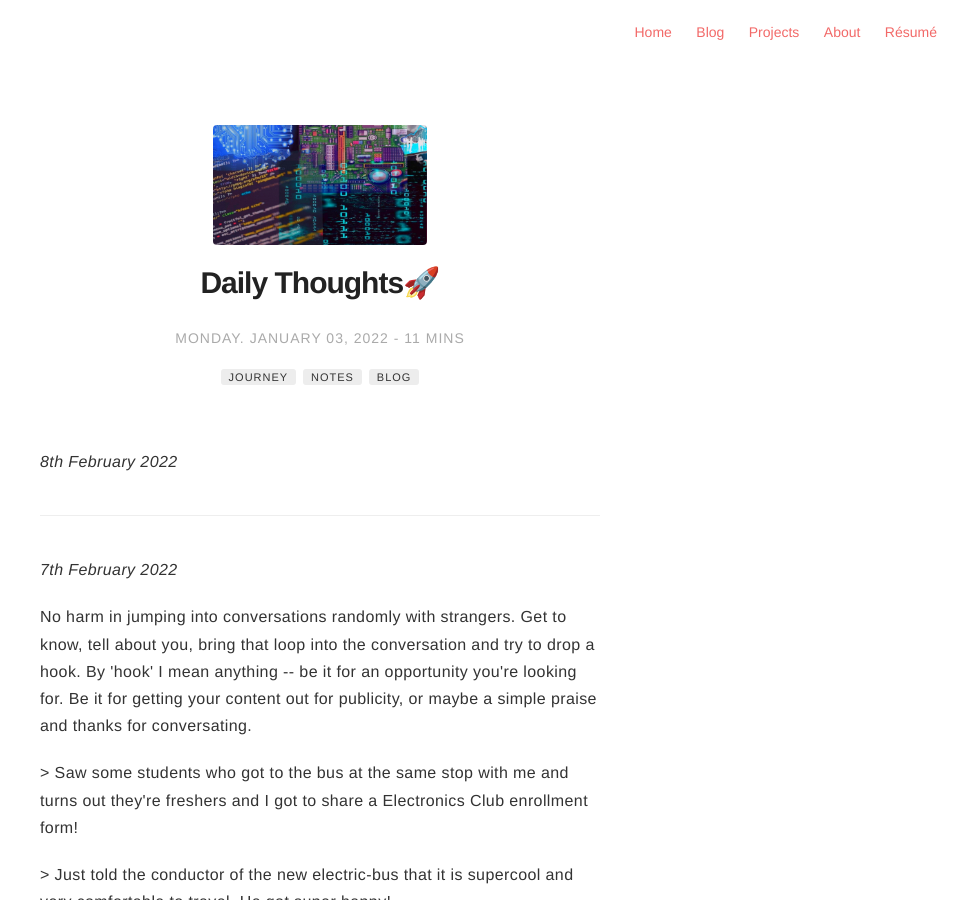
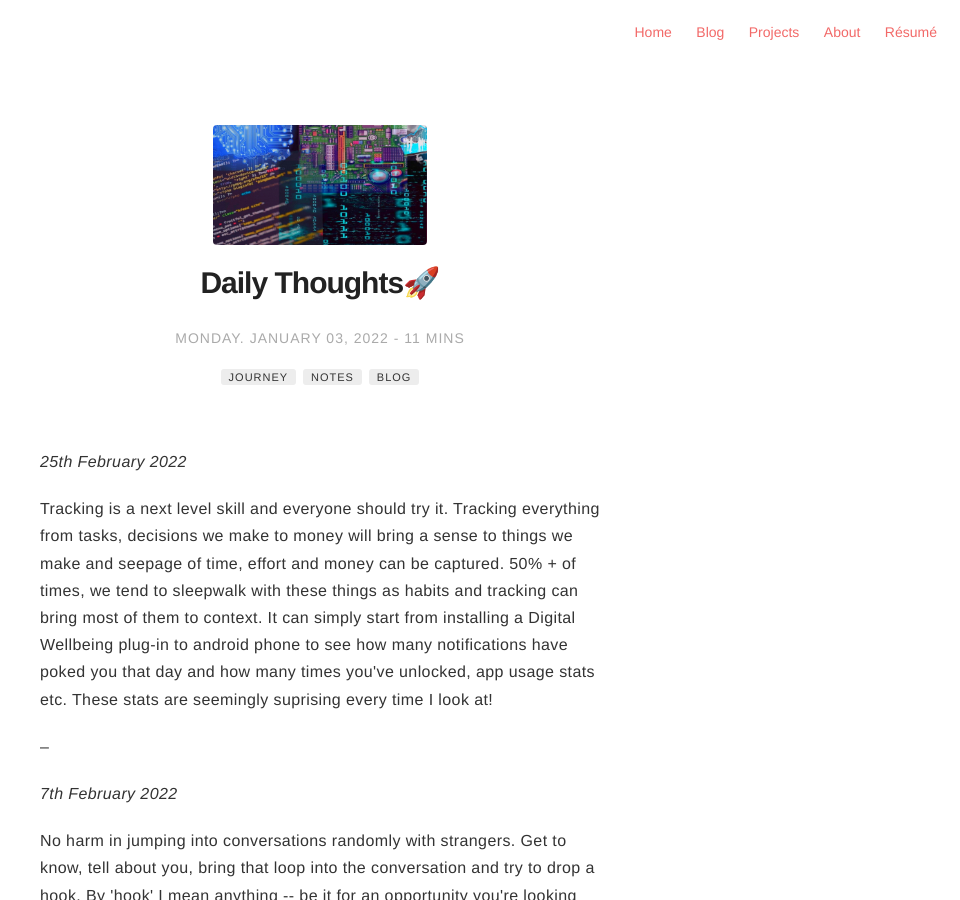
Before and after one commit to ngu25/ngu25.github.io, a Jekyll site: the page built from _posts/2022-01-03-my-daily-journey-blog3.markdown, in a window 1280 px wide and 900 px high. Shown: the whole window, without its empty margins (320-1280 px from the left). Built offline with Jekyll 4.4.1, drawn with Linux system fonts in a browser that asks for light colours; comment, search, counter and statistics services are not loaded.

Commit message:
Update 2022-01-03-my-daily-journey-blog3.markdown

```diff
--- a/_posts/2022-01-03-my-daily-journey-blog3.markdown
+++ b/_posts/2022-01-03-my-daily-journey-blog3.markdown
@@ -12,10 +12,11 @@ category: blog
 author: navadeepganeshu
 description: Simply to self document and learn from experience :)
 ---
-<p><i>8th February 2022</i></p>
+<p><i>25th February 2022</i></p>
 
-<p></p>
----
+<p>Tracking is a next level skill and everyone should try it. Tracking everything from tasks, decisions we make to money will bring a sense to things we make and seepage of time, effort and money can be captured. 50% + of times, we tend to sleepwalk with these things as habits and tracking can bring most of them to context. It can simply start from installing a Digital Wellbeing plug-in to android phone to see how many notifications have poked you that day and how many times you've unlocked, app usage stats etc. These stats are seemingly suprising every time I look at!</p>
+
+--
 
 <p><i>7th February 2022</i></p>
 
```
